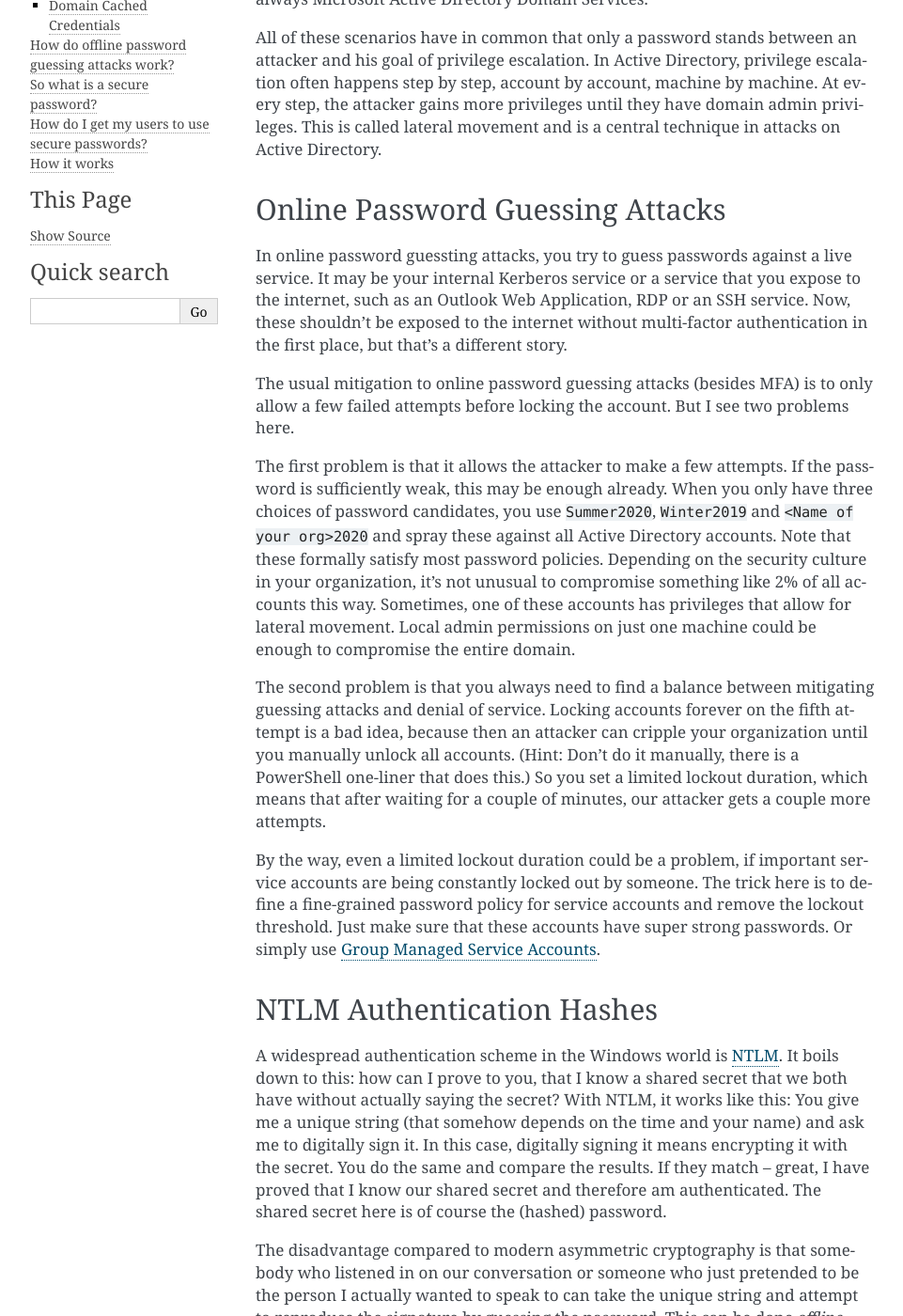
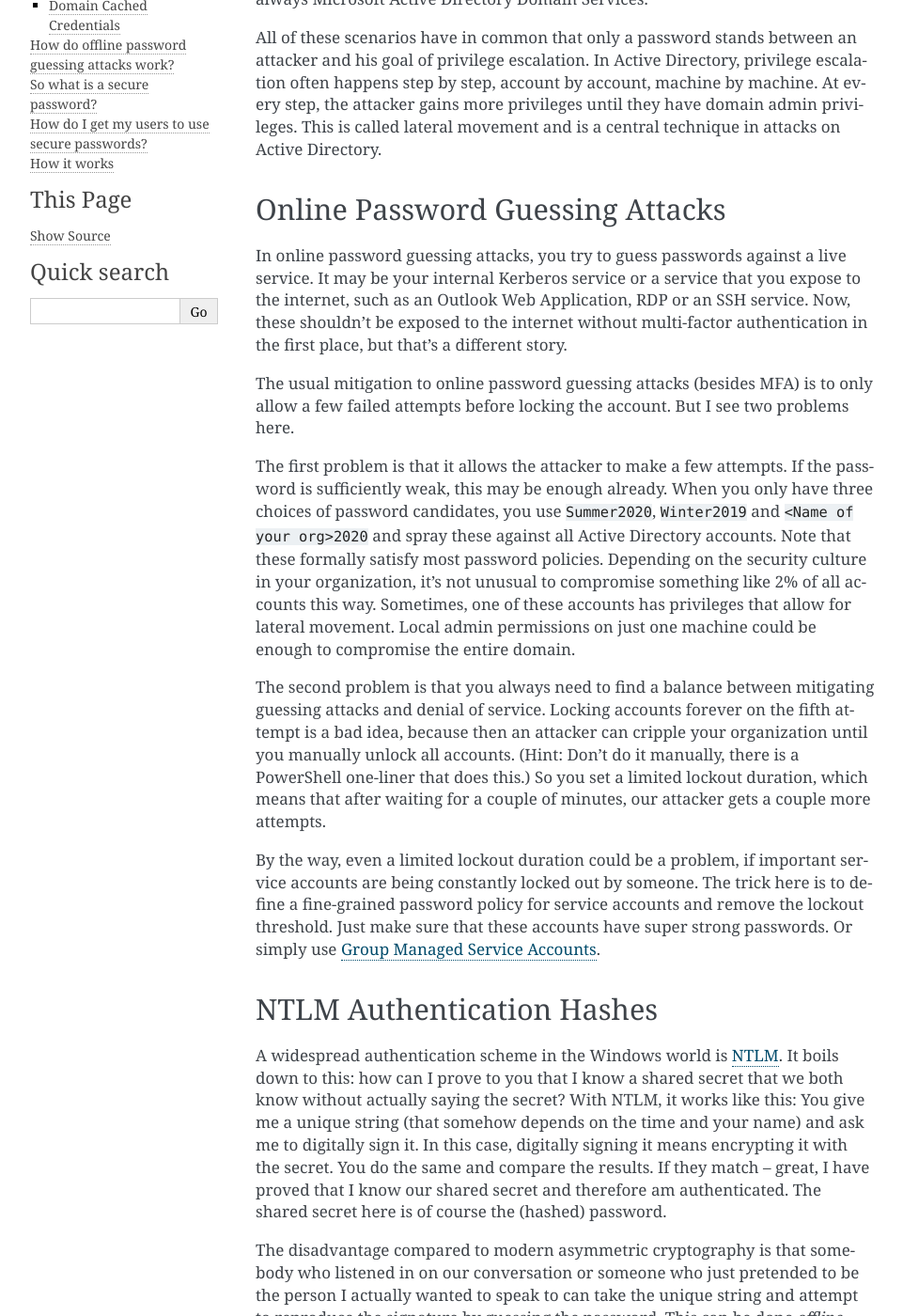
Before and after one commit to AdrianVollmer/Crack-O-Matic, a Sphinx documentation site: the page built from doc/motivation/index.rst, in a window 1280 px wide and 1400 px high, scrolled down 267 px. Shown: the whole window at 94% size, without its empty margins (148-1109 px from the left). Built offline with Sphinx 7.4.7, drawn with Linux system fonts in a browser that asks for light colours; some of the changed text lies outside the part shown.

Commit message:
Fix grammar and typos in docs

```diff
--- a/doc/motivation/index.rst
+++ b/doc/motivation/index.rst
@@ -18,7 +18,7 @@
 Online Password Guessing Attacks
 --------------------------------
 
-In online password guessting attacks, you try to guess passwords against a
+In online password guessing attacks, you try to guess passwords against a
 live service. It may be your internal Kerberos service or a service that you
 expose to the internet, such as an Outlook Web Application, RDP or an SSH
 service. Now, these shouldn't be exposed to the internet without
@@ -61,8 +61,8 @@
 
 A widespread authentication scheme in the Windows world is `NTLM
 <https://support.microsoft.com/en-us/help/102716/ntlm-user-authentication-in-windows>`_.
-It boils down to this: how can I prove to you, that I know a shared secret
-that we both have without actually saying the secret? With NTLM, it works
+It boils down to this: how can I prove to you that I know a shared secret
+that we both know without actually saying the secret? With NTLM, it works
 like this: You give me a unique string (that somehow depends on the time and
 your name) and ask me to digitally sign it. In this case, digitally signing
 it means encrypting it with the secret. You do the same and compare the
```
Also changed, not shown: other parts of doc/motivation/index.rst (+1 -1 lines).
